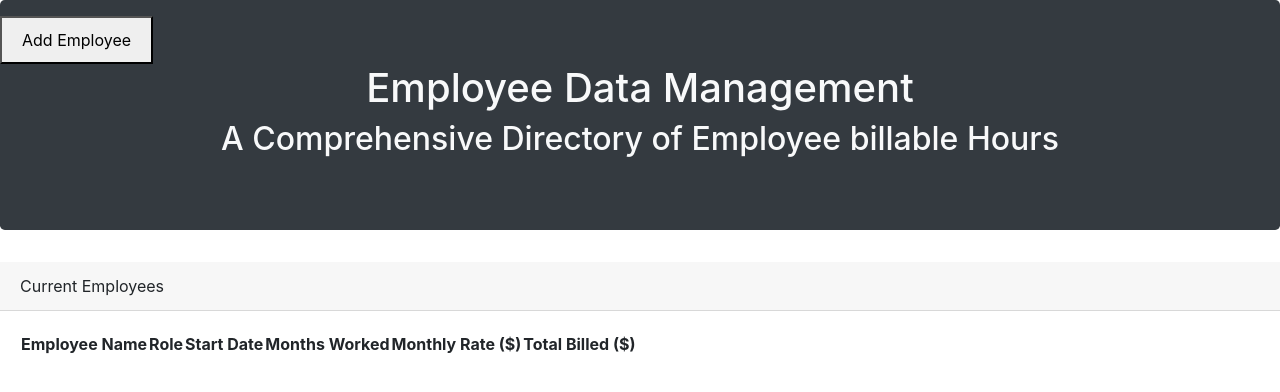
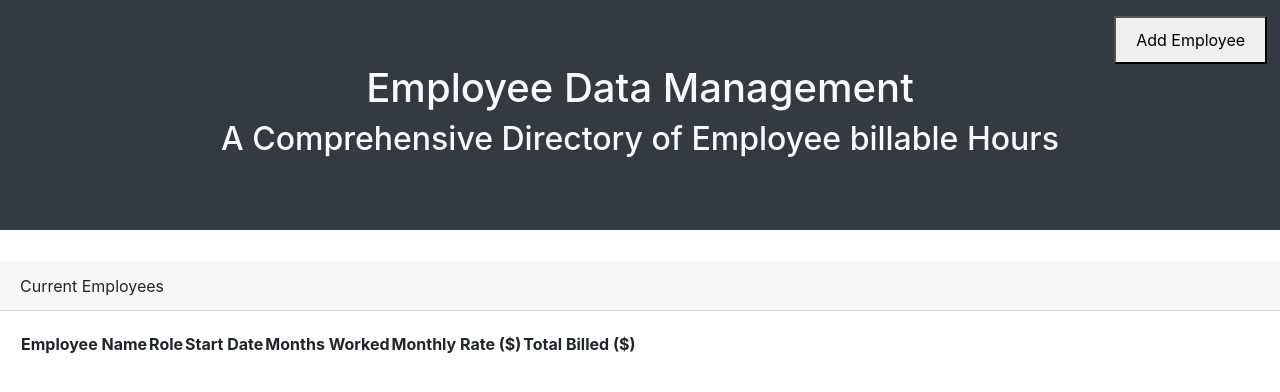
Before and after one commit to vshimpi100/Timesheet, a plain HTML site: page index.html in a window 1280 px wide. Drawn offline with nearby package versions, Linux system fonts and the light colour scheme.

Commit message:
layout 4

```diff
--- a/index.html
+++ b/index.html
@@ -21,7 +21,7 @@
     <div class="new-employee-box text-right">
         <button class="new-employee" id="new-employee">Add Employee</button>
     </div>
-    <section class="jumbotron text-center bg-dark text-light">
+    <section class="jumbotron jumbotron-fluid text-center bg-dark text-light">
         <h1>Employee Data Management</h1>
         <h2>A Comprehensive Directory of Employee billable Hours</h2>
     </section>
--- a/style.css
+++ b/style.css
@@ -1,7 +1,7 @@
 .new-employee-box{
     z-index: 1000;
     position: fixed;
-    right: 1;
+    right: 1%;
     top: 2%;
 }
 
```
